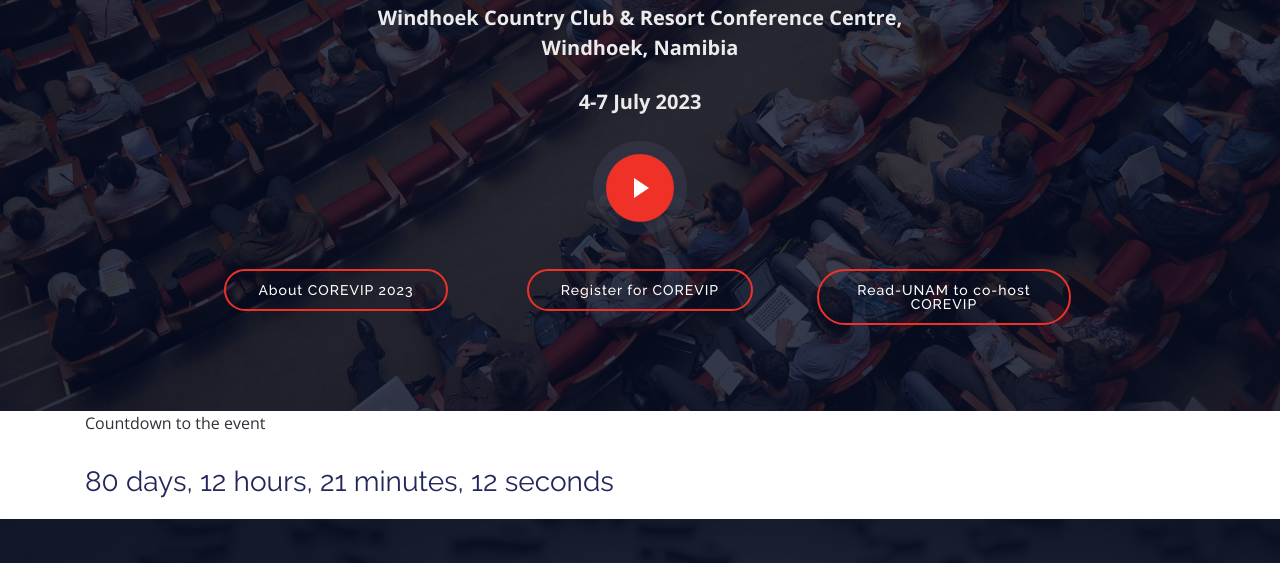
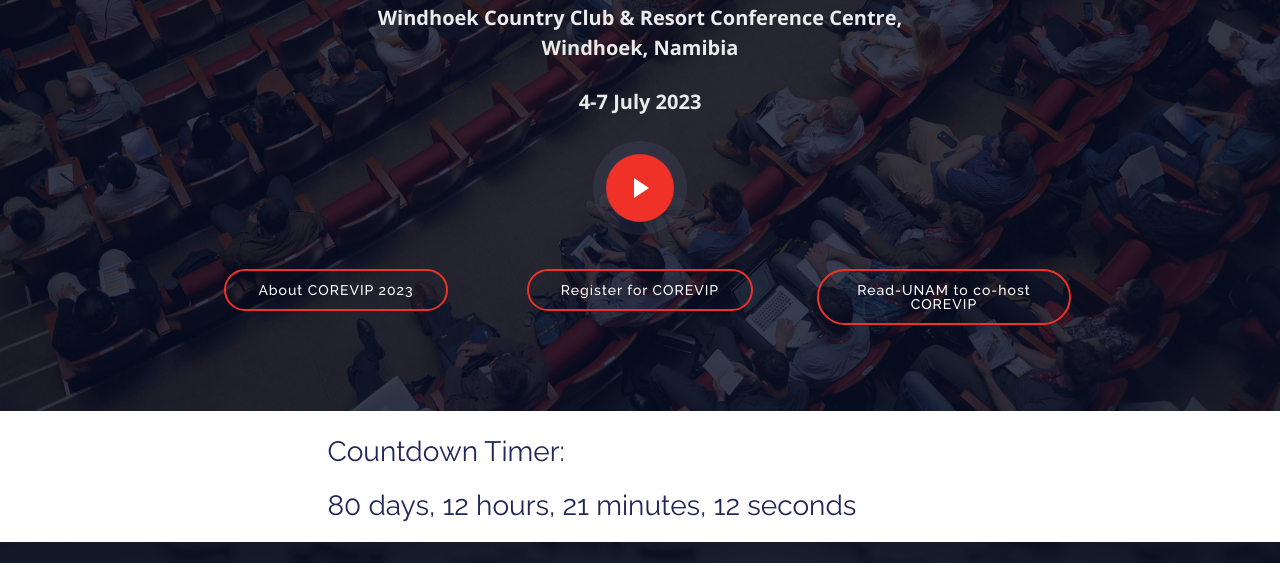
Before and after one commit to frankasefuah/corevip, a plain HTML site: page index.html in a window 1280 px wide. Shown: the part 389-952 px from the top of the page. Drawn offline with nearby package versions, Linux system fonts and the light colour scheme.

Commit message:
Adding countdown timer to the event website

```diff
--- a/index.html
+++ b/index.html
@@ -192,16 +192,13 @@
     </div>
   </section>
 
-  <section>
-    <div class="container">
-      <div class="row">
-        <div class="col-lg-6">
-          <p>Countdown to the event</p>
-          <h3 id="countdown"> </h3>
-        </div>
-      </div>
+  <div class="row justify-content-center">
+    <div class="col-lg-6">
+      <br>
+      <h3>Countdown Timer: </h3>
+      <h3 id="countdown"></h3>
     </div>
-  </section>
+  </div>
 
   <main id="main">
 
```
